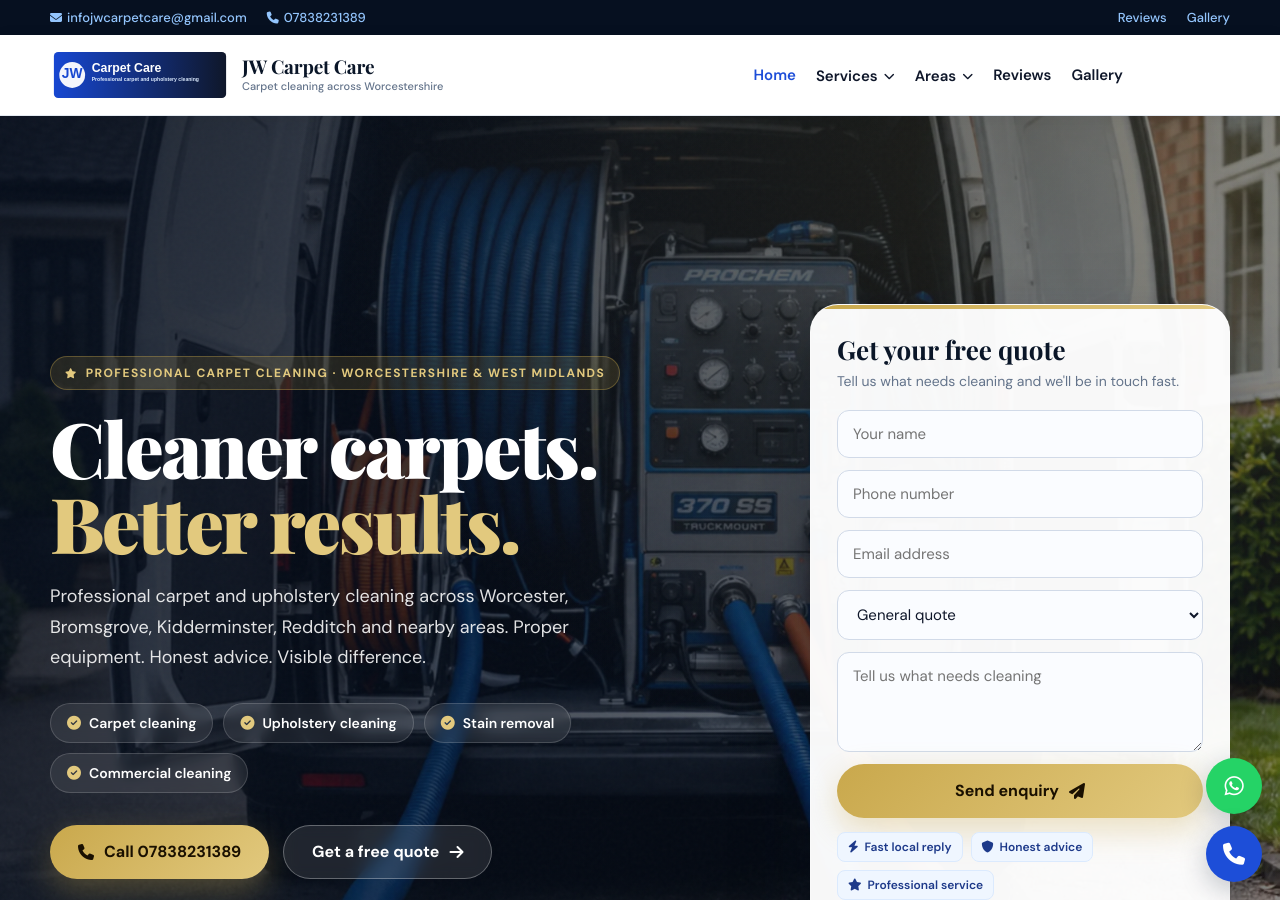
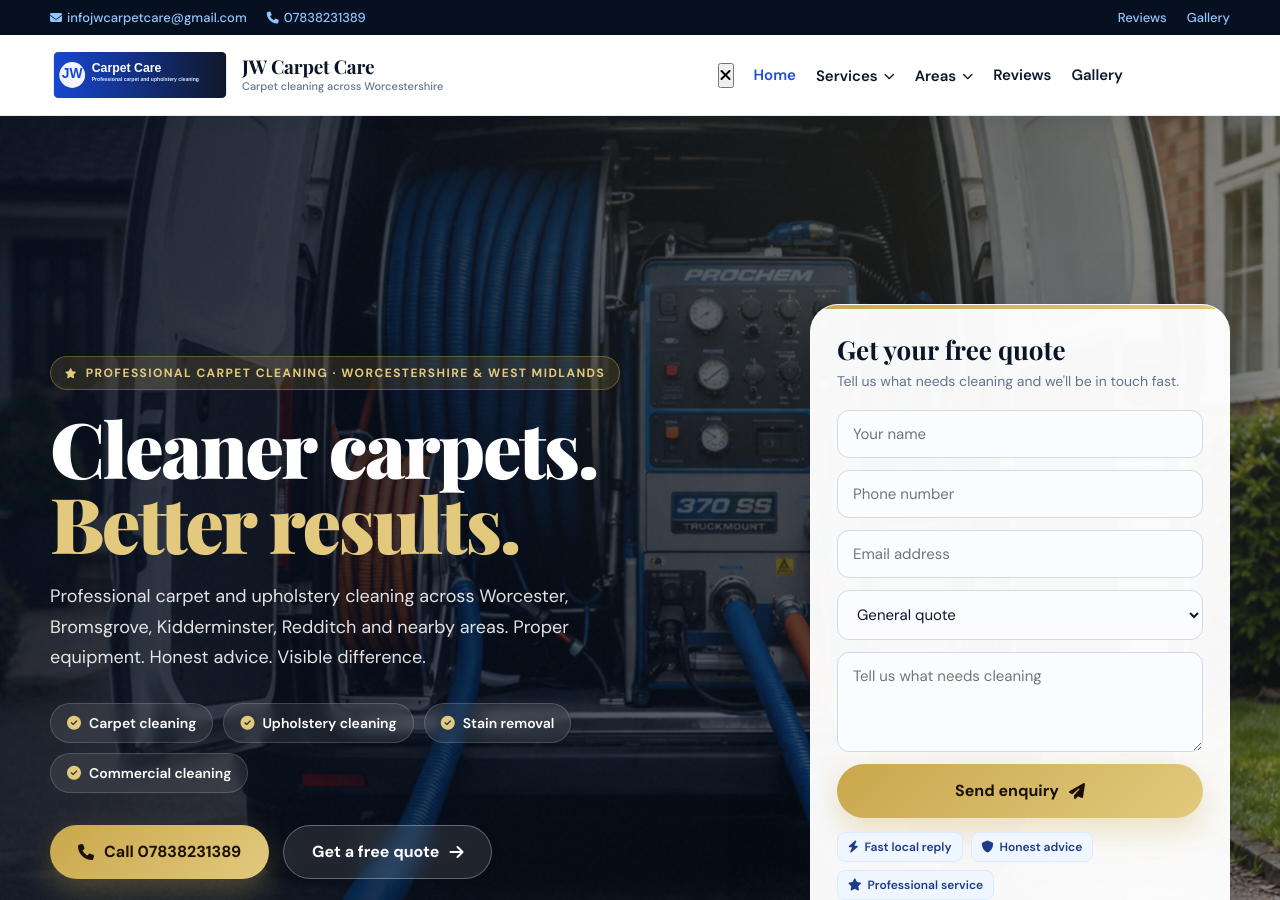
Before and after one commit to carpetcleaningcompany007-maker/New-Website2, a Jekyll site: the page built from index.html, in a window 1280 px wide and 900 px high. Built offline with Jekyll 4.4.1, drawn with Linux system fonts in a browser that asks for light colours.

Commit message:
Remove floating buttons and update menu layout
Removed floating buttons and adjusted menu styles.

```diff
--- a/index.html
+++ b/index.html
@@ -963,30 +963,6 @@ layout: null
     .footer-bottom p { font-size: 13px; color: #64748b; }
 
     /* ── FLOATING BUTTONS ── */
-    .floating {
-      position: fixed;
-      right: 18px;
-      bottom: 18px;
-      display: flex;
-      flex-direction: column;
-      gap: 12px;
-      z-index: 120;
-    }
-    .float-btn {
-      width: 56px;
-      height: 56px;
-      border-radius: 50%;
-      display: flex;
-      align-items: center;
-      justify-content: center;
-      color: #fff;
-      font-size: 22px;
-      box-shadow: 0 8px 28px rgba(10,22,40,.24);
-      transition: transform .2s, box-shadow .2s;
-    }
-    .float-btn:hover { transform: translateY(-2px) scale(1.05); box-shadow: 0 14px 36px rgba(10,22,40,.3); }
-    .float-btn.wa { background: var(--green); }
-    .float-btn.call { background: var(--blue); }
 
     /* ── SCROLL REVEAL ── */
     .reveal {
@@ -1011,17 +987,28 @@ layout: null
       .mobile-toggle { display: inline-flex; }
       .menu {
         display: none;
-        position: absolute;
-        top: calc(100% + 8px);
-        left: 0; right: 0;
+        position: fixed;
+        top: 0; left: 0; right: 0; bottom: 0;
         background: #fff;
-        border: 1px solid var(--line);
-        border-radius: 18px;
-        padding: 10px;
-        box-shadow: var(--shadow-md);
+        padding: 72px 20px 20px;
         flex-direction: column;
         align-items: stretch;
-        gap: 4px;
+        gap: 2px;
+        z-index: 99;
+        overflow-y: auto;
+        -webkit-overflow-scrolling: touch;
+      }
+      .menu-close-btn {
+        display: flex;
+        position: fixed;
+        top: 16px; right: 16px;
+        z-index: 100;
+        width: 40px; height: 40px;
+        border-radius: 50%;
+        background: var(--off-white);
+        border: 1px solid var(--line);
+        align-items: center; justify-content: center;
+        font-size: 18px; cursor: pointer;
       }
       .menu.open { display: flex; }
       .menu > a, .dropbtn { padding: 11px 14px; border-radius: 10px; }
@@ -1032,10 +1019,11 @@ layout: null
       .nav-cta { display: none; }
 
       .hero { min-height: auto; background-position: 65% center; }
-      .hero .container { padding: 48px 0 40px; }
+      .hero .container { padding: 48px 0 40px; grid-template-columns: 1fr; }
       .hero h1 { font-size: clamp(38px, 10vw, 54px); }
       .hero-sub { font-size: 16px; }
       .hero-pills span:nth-child(n+3) { display: none; }
+      .hero-form-card { display: none; }
 
       .stat-strip .inner { grid-template-columns: repeat(2, 1fr); }
       .services-grid { grid-template-columns: 1fr; }
@@ -1060,8 +1048,6 @@ layout: null
       .stat-number { font-size: 28px; }
       .cta-band .inner { flex-direction: column; align-items: flex-start; }
       .footer-bottom { flex-direction: column; align-items: flex-start; }
-      .floating { bottom: 16px; right: 14px; }
-      .float-btn { width: 50px; height: 50px; font-size: 20px; }
     }
   </style>
 </head>
@@ -1099,6 +1085,7 @@ layout: null
       </button>
 
       <nav class="menu" aria-label="Primary">
+        <button class="menu-close-btn" id="menuClose" aria-label="Close menu"><i class="fa-solid fa-xmark"></i></button>
         <a href="index.html" class="current" aria-current="page">Home</a>
         <div class="drop">
           <button class="dropbtn" type="button" aria-expanded="false">Services</button>
@@ -1551,16 +1538,6 @@ layout: null
     </div>
   </footer>
 
-  <!-- FLOATING BUTTONS -->
-  <div class="floating">
-    <a class="float-btn wa" href="https://wa.me/{{ site.phone_link | default: site.phone | remove: '+' }}" target="_blank" rel="noopener" aria-label="WhatsApp {{ site.business_name }}">
-      <i class="fa-brands fa-whatsapp"></i>
-    </a>
-    <a class="float-btn call" href="tel:{{ site.phone }}" aria-label="Call {{ site.business_name }}">
-      <i class="fa-solid fa-phone"></i>
-    </a>
-  </div>
-
   <script>
     // Mobile nav toggle
     const toggle = document.querySelector('.mobile-toggle');
```
Also changed, not shown: other parts of index.html (+9 -0 lines).
